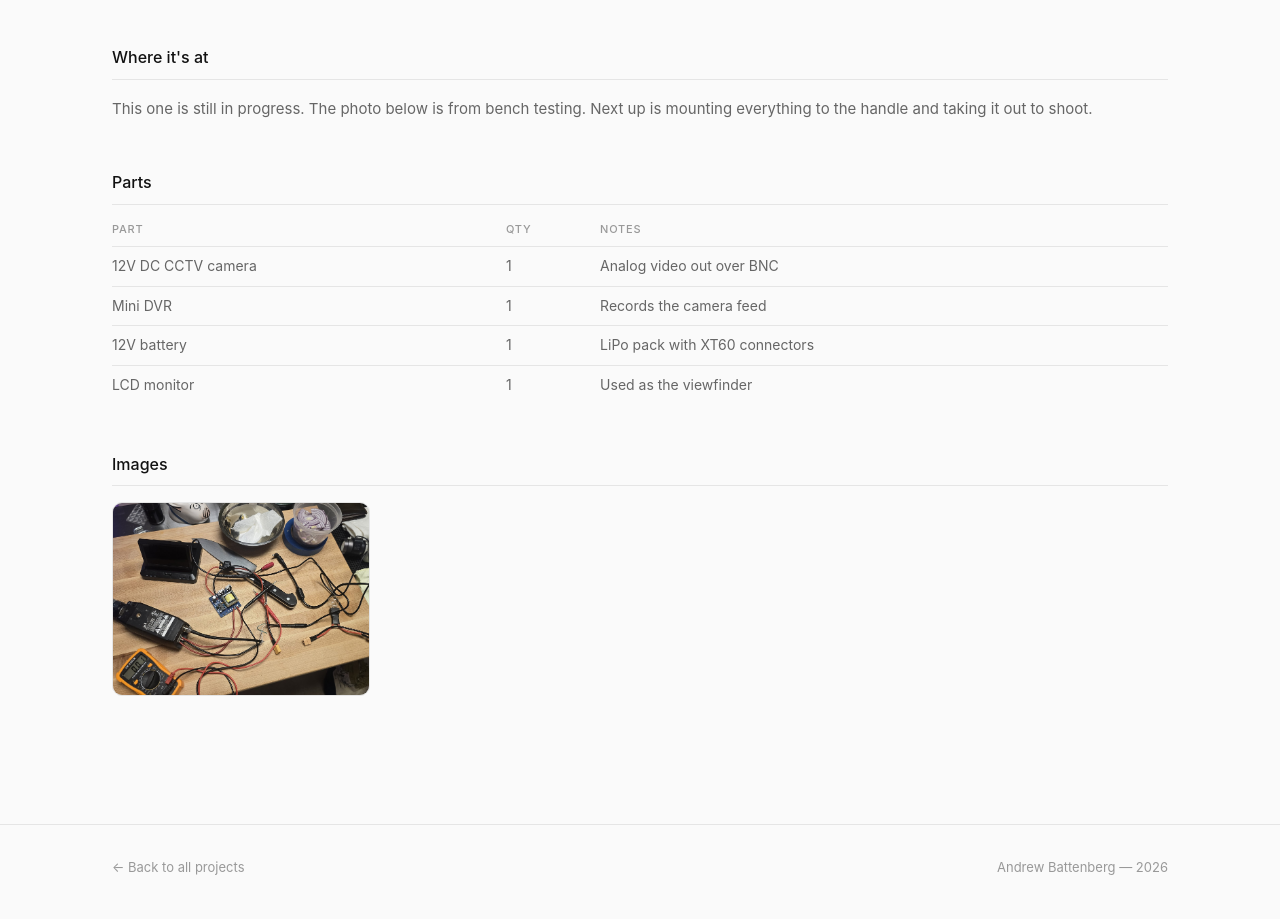
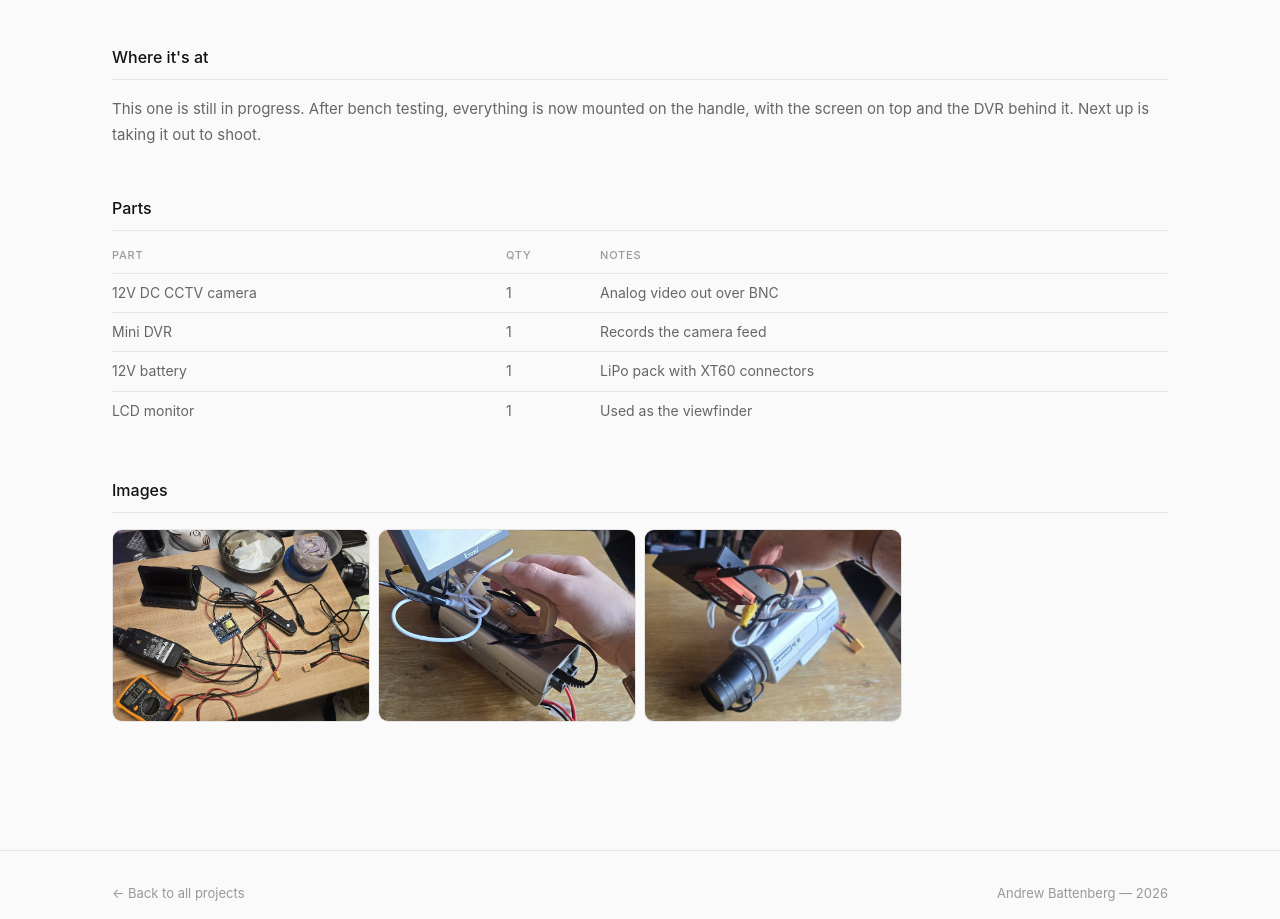
Before and after one commit to Asbatty/project-portfolio, a website: page projects/cctv-camcorder/index.html in a window 1280 px wide. Shown: the part 705-1624 px from the top of the page. Drawn offline with Linux system fonts and the light colour scheme.

Commit message:
Add new LED frame and camcorder photos
LED Matrix: a shelf photo of the frame (also the new card thumbnail).
CCTV Camcorder: two photos of the assembled build; status text updated.
Photos are cropped and saved without metadata.

Co-Authored-By: Claude Opus 5.5 <noreply@anthropic.com>

```diff
--- a/projects/cctv-camcorder/index.html
+++ b/projects/cctv-camcorder/index.html
@@ -86,8 +86,8 @@
         <div class="content-section">
           <h2>Where it's at</h2>
           <p>
-            This one is still in progress. The photo below is from bench testing. Next up is
-            mounting everything to the handle and taking it out to shoot.
+            This one is still in progress. After bench testing, everything is now mounted on the
+            handle, with the screen on top and the DVR behind it. Next up is taking it out to shoot.
           </p>
         </div>
 
@@ -113,6 +113,16 @@
             <div class="gallery-item" onclick="openLightbox(this)" data-caption="I bench-tested the power and video wiring before mounting anything.">
               <img src="Camcorder (1).jpg" alt="CCTV camera, LCD monitor, LiPo battery, and wiring laid out on a workbench" />
               <div class="gallery-caption">I bench-tested the power and video wiring before mounting anything.</div>
+            </div>
+
+            <div class="gallery-item" onclick="openLightbox(this)" data-caption="The assembled camcorder: the LCD monitor on top and a wooden handle to hold it by.">
+              <img src="camcorder-monitor.jpg" alt="The CCTV camera with a small LCD monitor mounted on top and a wooden handle" />
+              <div class="gallery-caption">The assembled camcorder: the LCD monitor on top and a wooden handle to hold it by.</div>
+            </div>
+
+            <div class="gallery-item" onclick="openLightbox(this)" data-caption="From the front: the zoom lens, with the mini DVR recorder mounted behind the monitor.">
+              <img src="camcorder-dvr.jpg" alt="Front view of the camcorder showing the zoom lens and a red mini DVR recorder" />
+              <div class="gallery-caption">From the front: the zoom lens, with the mini DVR recorder mounted behind the monitor.</div>
             </div>
 
           </div>
```
Also changed, not shown: projects/led-matrix/index.html (+5 -0 lines), projects/cctv-camcorder/camcorder-dvr.jpg (added), projects/cctv-camcorder/camcorder-monitor.jpg (added), projects/led-matrix/led-shelf.jpg (added), projects/led-matrix/thumb.jpg.
